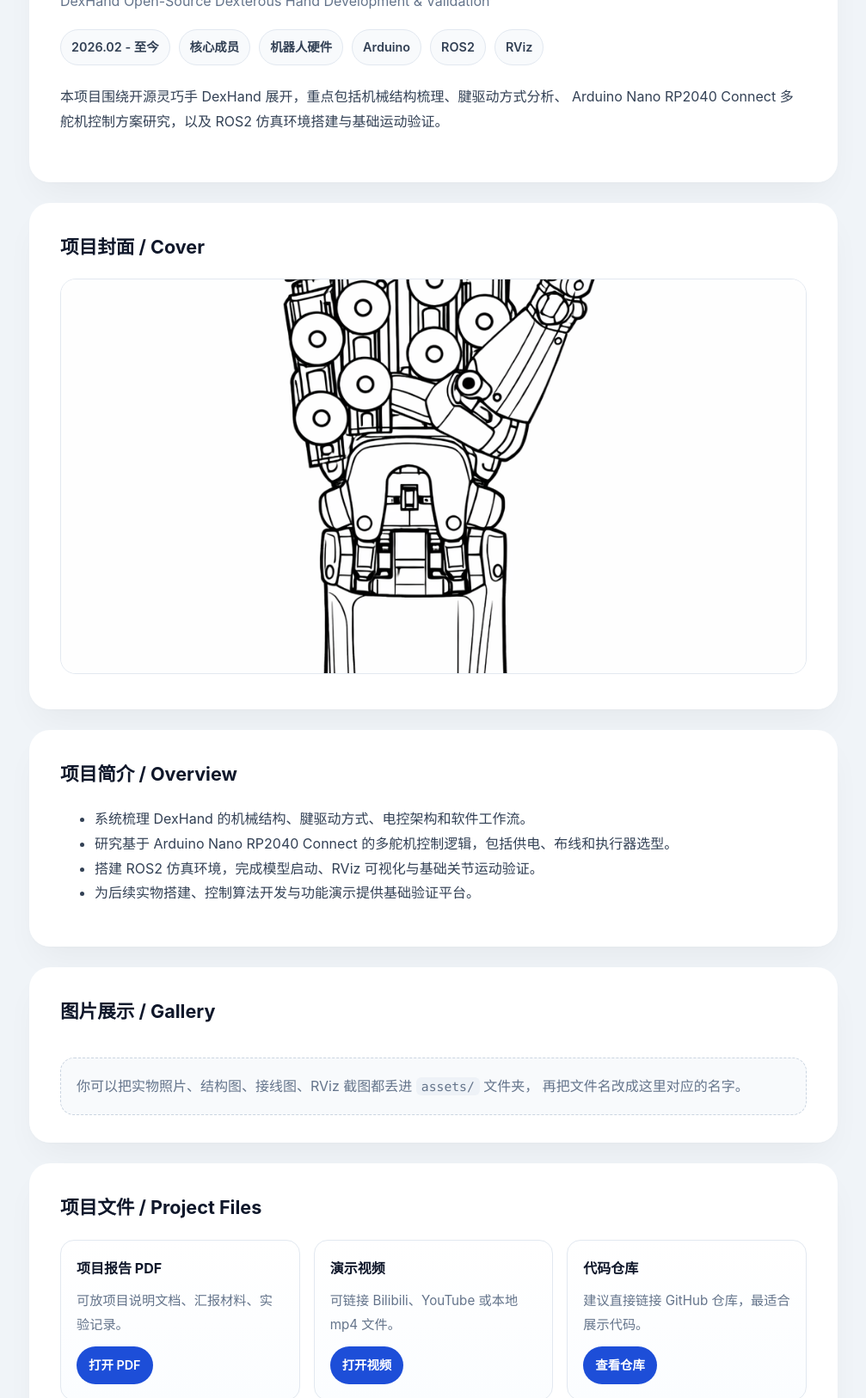
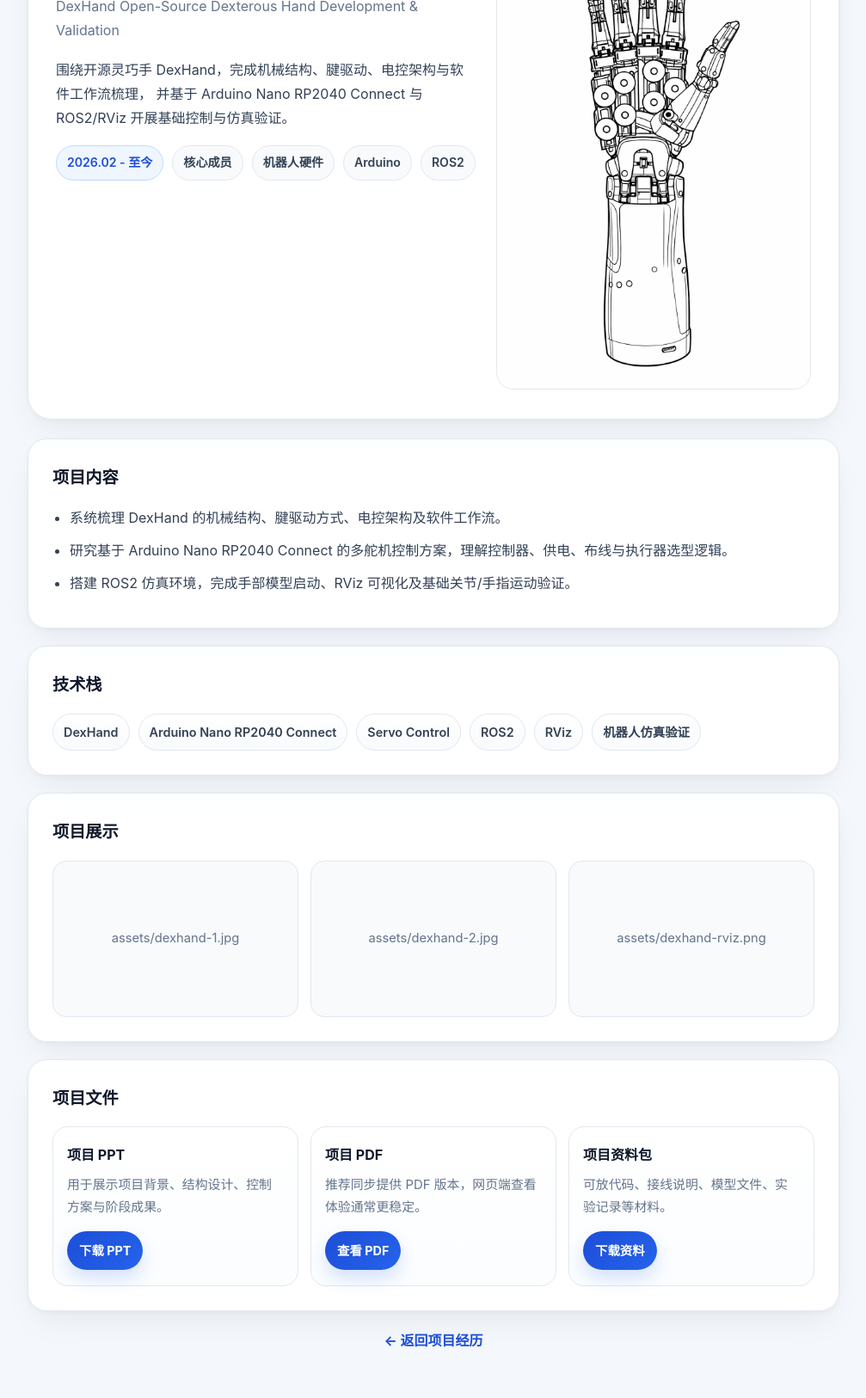
Before and after one commit to liuguangtian/liuguangtian.github.io, a plain HTML site: page dexhand.html in a window 1280 px wide. Shown: the part 213-1839 px from the top of the page at 86% size, without its empty margins (136-1143 px from the left). Drawn offline with Linux system fonts and the light colour scheme.

Commit message:
Update dexhand.html

```diff
--- a/dexhand.html
+++ b/dexhand.html
@@ -5,58 +5,128 @@
     <meta name="viewport" content="width=device-width, initial-scale=1.0">
     <title>DexHand 项目详情 | 刘广天</title>
     <style>
-        body {
-            font-family: 'Inter', -apple-system, BlinkMacSystemFont, "Segoe UI", Roboto, Arial, sans-serif;
-            margin: 0;
-            background: #f0f4f8;
-            color: #334155;
-            line-height: 1.8;
+        :root {
+            --bg: #f4f7fb;
+            --card: rgba(255, 255, 255, 0.96);
+            --text: #334155;
+            --title: #0f172a;
+            --muted: #64748b;
+            --line: #e2e8f0;
+            --blue: #1d4ed8;
+            --blue-light: #eff6ff;
+            --shadow: 0 18px 40px -12px rgba(15, 23, 42, 0.08), 0 2px 6px rgba(15, 23, 42, 0.03);
+            --radius: 22px;
         }
 
-        * { box-sizing: border-box; }
+        * {
+            box-sizing: border-box;
+        }
+
+        body {
+            margin: 0;
+            font-family: 'Inter', -apple-system, BlinkMacSystemFont, "Segoe UI", Roboto, "Helvetica Neue", Arial, sans-serif;
+            background: var(--bg);
+            color: var(--text);
+            line-height: 1.75;
+            -webkit-font-smoothing: antialiased;
+        }
+
+        a {
+            text-decoration: none;
+        }
 
         .page {
             max-width: 980px;
             margin: 0 auto;
-            padding: 40px 20px 80px;
+            padding: 36px 18px 72px;
         }
 
-        .top-nav {
-            margin-bottom: 24px;
+        .topbar {
+            display: flex;
+            align-items: center;
+            justify-content: space-between;
+            gap: 12px;
+            margin-bottom: 20px;
         }
 
         .back-link {
-            display: inline-block;
-            text-decoration: none;
-            color: #1d4ed8;
+            color: var(--blue);
             font-weight: 700;
+            font-size: 0.96rem;
+        }
+
+        .home-link {
+            color: var(--muted);
+            font-size: 0.92rem;
+            font-weight: 600;
         }
 
         .hero {
-            background: rgba(255,255,255,0.98);
-            border-radius: 24px;
-            padding: 40px 36px;
-            box-shadow: 0 20px 40px -10px rgba(0,0,0,0.05), 0 1px 3px rgba(0,0,0,0.02);
-            margin-bottom: 24px;
+            background: var(--card);
+            border: 1px solid var(--line);
+            border-radius: 28px;
+            padding: 34px 32px;
+            box-shadow: var(--shadow);
+            margin-bottom: 22px;
+        }
+
+        .hero-grid {
+            display: grid;
+            grid-template-columns: 1.2fr 0.9fr;
+            gap: 24px;
+            align-items: start;
         }
 
         .hero h1 {
-            margin: 0 0 10px;
+            margin: 0 0 8px;
+            color: var(--title);
             font-size: 2rem;
-            color: #0f172a;
+            line-height: 1.25;
+            font-weight: 800;
         }
 
         .subtitle {
+            color: var(--muted);
             font-size: 1rem;
-            color: #64748b;
             margin-bottom: 18px;
         }
 
-        .badge-row {
+        .summary {
+            margin: 0;
+            color: var(--text);
+            font-size: 1rem;
+        }
+
+        .cover-box {
+            border: 1px solid var(--line);
+            border-radius: 20px;
+            overflow: hidden;
+            background: #f8fafc;
+            min-height: 250px;
+            display: flex;
+            align-items: center;
+            justify-content: center;
+        }
+
+        .cover-box img {
+            width: 100%;
+            height: 100%;
+            object-fit: cover;
+            display: block;
+        }
+
+        .cover-placeholder {
+            padding: 24px;
+            text-align: center;
+            color: var(--muted);
+            font-size: 0.95rem;
+        }
+
+        .meta-row {
             display: flex;
             flex-wrap: wrap;
             gap: 10px;
-            margin-bottom: 22px;
+            margin: 18px 0 0;
         }
 
         .badge {
@@ -64,248 +134,292 @@
             align-items: center;
             padding: 7px 12px;
             border-radius: 999px;
+            border: 1px solid var(--line);
             background: #f8fafc;
-            border: 1px solid #e2e8f0;
-            color: #334155;
-            font-size: 0.9rem;
+            color: var(--text);
+            font-size: 0.88rem;
             font-weight: 600;
         }
 
-        .section-card {
-            background: rgba(255,255,255,0.98);
-            border-radius: 24px;
-            padding: 32px 36px;
-            box-shadow: 0 20px 40px -10px rgba(0,0,0,0.05), 0 1px 3px rgba(0,0,0,0.02);
-            margin-bottom: 24px;
+        .badge.highlight {
+            color: var(--blue);
+            background: var(--blue-light);
+            border-color: #bfdbfe;
         }
 
-        .section-card h2 {
-            margin-top: 0;
-            color: #0f172a;
-            font-size: 1.35rem;
+        .section {
+            background: var(--card);
+            border: 1px solid var(--line);
+            border-radius: var(--radius);
+            padding: 28px 28px;
+            box-shadow: var(--shadow);
+            margin-bottom: 20px;
+        }
+
+        .section h2 {
+            margin: 0 0 16px;
+            color: var(--title);
+            font-size: 1.2rem;
+            font-weight: 800;
+        }
+
+        .section p {
+            margin: 0 0 12px;
+            color: var(--text);
+        }
+
+        .section ul {
+            margin: 0;
+            padding-left: 20px;
+            color: var(--text);
+        }
+
+        .section li {
+            margin-bottom: 10px;
+        }
+
+        .tech-list {
+            display: flex;
+            flex-wrap: wrap;
+            gap: 10px;
+        }
+
+        .tech {
+            padding: 8px 12px;
+            border-radius: 999px;
+            background: linear-gradient(180deg, #ffffff 0%, #f8fafc 100%);
+            border: 1px solid var(--line);
+            font-size: 0.9rem;
+            font-weight: 600;
+            color: var(--text);
+        }
+
+        .gallery {
+            display: grid;
+            grid-template-columns: repeat(3, minmax(0, 1fr));
+            gap: 14px;
+        }
+
+        .gallery-item {
+            border: 1px solid var(--line);
+            border-radius: 16px;
+            overflow: hidden;
+            background: #f8fafc;
+            min-height: 180px;
+        }
+
+        .gallery-item img {
+            width: 100%;
+            height: 180px;
+            object-fit: cover;
+            display: block;
+        }
+
+        .gallery-placeholder {
+            height: 180px;
+            display: flex;
+            align-items: center;
+            justify-content: center;
+            color: var(--muted);
+            font-size: 0.92rem;
+            text-align: center;
+            padding: 14px;
         }
 
         .file-grid {
             display: grid;
-            grid-template-columns: repeat(auto-fit, minmax(240px, 1fr));
-            gap: 16px;
+            grid-template-columns: repeat(3, minmax(0, 1fr));
+            gap: 14px;
         }
 
         .file-card {
-            border: 1px solid #e2e8f0;
-            border-radius: 16px;
-            padding: 18px;
+            border: 1px solid var(--line);
+            border-radius: 18px;
+            padding: 18px 16px;
             background: linear-gradient(180deg, #ffffff 0%, #fbfdff 100%);
         }
 
         .file-card h3 {
-            margin-top: 0;
-            margin-bottom: 10px;
+            margin: 0 0 8px;
             font-size: 1rem;
-            color: #0f172a;
+            color: var(--title);
         }
 
         .file-card p {
-            margin: 0 0 12px;
-            color: #64748b;
-            font-size: 0.95rem;
+            margin: 0 0 14px;
+            color: var(--muted);
+            font-size: 0.93rem;
+            min-height: 48px;
         }
 
-        .file-link {
-            display: inline-block;
-            text-decoration: none;
+        .btn {
+            display: inline-flex;
+            align-items: center;
+            justify-content: center;
+            padding: 10px 14px;
+            border-radius: 999px;
+            background: linear-gradient(135deg, #1d4ed8, #2563eb);
             color: #fff;
-            background: #1d4ed8;
-            padding: 9px 14px;
-            border-radius: 999px;
-            font-weight: 600;
+            font-weight: 700;
             font-size: 0.9rem;
+            box-shadow: 0 10px 20px rgba(37, 99, 235, 0.18);
+            transition: transform 0.2s ease, box-shadow 0.2s ease;
         }
 
-        .preview-box {
-            border: 1px dashed #cbd5e1;
-            border-radius: 16px;
-            padding: 18px;
-            background: #f8fafc;
-            color: #64748b;
+        .btn:hover {
+            transform: translateY(-1px);
+            box-shadow: 0 14px 24px rgba(37, 99, 235, 0.22);
         }
 
-        .cover-image {
-            width: 100%;
-            max-height: 460px;
-            object-fit: cover;
-            border-radius: 18px;
-            border: 1px solid #e2e8f0;
+        .footer-nav {
+            text-align: center;
+            margin-top: 8px;
         }
 
-        .gallery {
-            display: grid;
-            grid-template-columns: repeat(auto-fit, minmax(240px, 1fr));
-            gap: 16px;
+        .footer-nav a {
+            color: var(--blue);
+            font-weight: 700;
         }
 
-        .gallery img {
-            width: 100%;
-            height: 220px;
-            object-fit: cover;
-            border-radius: 16px;
-            border: 1px solid #e2e8f0;
-            background: #f8fafc;
+        @media (max-width: 860px) {
+            .hero-grid {
+                grid-template-columns: 1fr;
             }
 
-        .note {
-            background: #eff6ff;
-            border: 1px solid #bfdbfe;
-            color: #1e3a8a;
-            border-radius: 16px;
-            padding: 16px 18px;
+            .gallery,
+            .file-grid {
+                grid-template-columns: 1fr;
+            }
         }
 
-        code {
-            background: #eef2f7;
-            padding: 2px 6px;
-            border-radius: 6px;
-            font-family: Consolas, monospace;
-            font-size: 0.92em;
+        @media (max-width: 640px) {
+            .page {
+                padding: 20px 14px 52px;
             }
 
-        @media (max-width: 768px) {
-            .hero, .section-card {
-                padding: 24px 20px;
+            .hero,
+            .section {
+                padding: 22px 18px;
                 border-radius: 18px;
             }
 
             .hero h1 {
                 font-size: 1.55rem;
             }
+
+            .topbar {
+                flex-direction: column;
+                align-items: flex-start;
+            }
         }
     </style>
 </head>
 <body>
     <div class="page">
-        <div class="top-nav">
-            <a href="index.html#projects" class="back-link">← 返回主页 / Back to Home</a>
+        <div class="topbar">
+            <a href="index.html#projects" class="back-link">← 返回项目经历</a>
+            <a href="index.html" class="home-link">返回主页</a>
         </div>
 
-        <div class="hero">
+        <section class="hero">
+            <div class="hero-grid">
+                <div>
                     <h1>DexHand 开源灵巧手项目开发与验证</h1>
-            <div class="subtitle">
-                DexHand Open-Source Dexterous Hand Development & Validation
-            </div>
+                    <div class="subtitle">DexHand Open-Source Dexterous Hand Development & Validation</div>
+                    <p class="summary">
+                        围绕开源灵巧手 DexHand，完成机械结构、腱驱动、电控架构与软件工作流梳理，
+                        并基于 Arduino Nano RP2040 Connect 与 ROS2/RViz 开展基础控制与仿真验证。
+                    </p>
 
-            <div class="badge-row">
-                <span class="badge">2026.02 - 至今</span>
+                    <div class="meta-row">
+                        <span class="badge highlight">2026.02 - 至今</span>
                         <span class="badge">核心成员</span>
                         <span class="badge">机器人硬件</span>
                         <span class="badge">Arduino</span>
                         <span class="badge">ROS2</span>
-                <span class="badge">RViz</span>
-            </div>
-
-            <p>
-                本项目围绕开源灵巧手 DexHand 展开，重点包括机械结构梳理、腱驱动方式分析、
-                Arduino Nano RP2040 Connect 多舵机控制方案研究，以及 ROS2 仿真环境搭建与基础运动验证。
-            </p>
-        </div>
-
-        <div class="section-card">
-            <h2>项目封面 / Cover</h2>
-            <img src="assets/dexhand-cover.jpg" alt="DexHand Cover" class="cover-image"
-                 onerror="this.style.display='none'; this.nextElementSibling.style.display='block';">
-            <div class="preview-box" style="display:none;">
-                这里可以放项目封面图。<br>
-                建议把图片放到 <code>assets/</code> 文件夹中，例如：<code>assets/dexhand-cover.jpg</code>
                     </div>
                 </div>
 
-        <div class="section-card">
-            <h2>项目简介 / Overview</h2>
+                <div class="cover-box">
+                    <img src="assets/dexhand-cover.jpg" alt="DexHand 封面图"
+                         onerror="this.style.display='none'; this.nextElementSibling.style.display='flex';">
+                    <div class="cover-placeholder" style="display:none;">
+                        项目封面图<br>
+                        建议文件路径：assets/dexhand-cover.jpg
+                    </div>
+                </div>
+            </div>
+        </section>
+
+        <section class="section">
+            <h2>项目内容</h2>
             <ul>
-                <li>系统梳理 DexHand 的机械结构、腱驱动方式、电控架构和软件工作流。</li>
-                <li>研究基于 Arduino Nano RP2040 Connect 的多舵机控制逻辑，包括供电、布线和执行器选型。</li>
-                <li>搭建 ROS2 仿真环境，完成模型启动、RViz 可视化与基础关节运动验证。</li>
-                <li>为后续实物搭建、控制算法开发与功能演示提供基础验证平台。</li>
+                <li>系统梳理 DexHand 的机械结构、腱驱动方式、电控架构及软件工作流。</li>
+                <li>研究基于 Arduino Nano RP2040 Connect 的多舵机控制方案，理解控制器、供电、布线与执行器选型逻辑。</li>
+                <li>搭建 ROS2 仿真环境，完成手部模型启动、RViz 可视化及基础关节/手指运动验证。</li>
             </ul>
+        </section>
+
+        <section class="section">
+            <h2>技术栈</h2>
+            <div class="tech-list">
+                <span class="tech">DexHand</span>
+                <span class="tech">Arduino Nano RP2040 Connect</span>
+                <span class="tech">Servo Control</span>
+                <span class="tech">ROS2</span>
+                <span class="tech">RViz</span>
+                <span class="tech">机器人仿真验证</span>
+            </div>
+        </section>
+
+        <section class="section">
+            <h2>项目展示</h2>
+            <div class="gallery">
+                <div class="gallery-item">
+                    <img src="assets/dexhand-1.jpg" alt="DexHand 展示图1"
+                         onerror="this.style.display='none'; this.nextElementSibling.style.display='flex';">
+                    <div class="gallery-placeholder" style="display:none;">assets/dexhand-1.jpg</div>
                 </div>
 
-        <div class="section-card">
-            <h2>图片展示 / Gallery</h2>
-            <div class="gallery">
-                <img src="assets/dexhand-1.jpg" alt="DexHand Image 1" onerror="this.style.display='none';">
-                <img src="assets/dexhand-2.jpg" alt="DexHand Image 2" onerror="this.style.display='none';">
-                <img src="assets/dexhand-rviz.png" alt="DexHand RViz" onerror="this.style.display='none';">
+                <div class="gallery-item">
+                    <img src="assets/dexhand-2.jpg" alt="DexHand 展示图2"
+                         onerror="this.style.display='none'; this.nextElementSibling.style.display='flex';">
+                    <div class="gallery-placeholder" style="display:none;">assets/dexhand-2.jpg</div>
                 </div>
-            <div class="preview-box" style="margin-top: 16px;">
-                你可以把实物照片、结构图、接线图、RViz 截图都丢进 <code>assets/</code> 文件夹，
-                再把文件名改成这里对应的名字。
+
+                <div class="gallery-item">
+                    <img src="assets/dexhand-rviz.png" alt="DexHand RViz 图"
+                         onerror="this.style.display='none'; this.nextElementSibling.style.display='flex';">
+                    <div class="gallery-placeholder" style="display:none;">assets/dexhand-rviz.png</div>
                 </div>
             </div>
+        </section>
 
-        <div class="section-card">
-            <h2>项目文件 / Project Files</h2>
+        <section class="section">
+            <h2>项目文件</h2>
             <div class="file-grid">
                 <div class="file-card">
-                    <h3>项目报告 PDF</h3>
-                    <p>可放项目说明文档、汇报材料、实验记录。</p>
-                    <a class="file-link" href="files/dexhand-report.pdf" target="_blank">打开 PDF</a>
+                    <h3>项目 PPT</h3>
+                    <p>用于展示项目背景、结构设计、控制方案与阶段成果。</p>
+                    <a class="btn" href="files/dexhand-slides.pptx" target="_blank">下载 PPT</a>
                 </div>
 
                 <div class="file-card">
-                    <h3>演示视频</h3>
-                    <p>可链接 Bilibili、YouTube 或本地 mp4 文件。</p>
-                    <a class="file-link" href="files/dexhand-demo.mp4" target="_blank">打开视频</a>
+                    <h3>项目 PDF</h3>
+                    <p>推荐同步提供 PDF 版本，网页端查看体验通常更稳定。</p>
+                    <a class="btn" href="files/dexhand-slides.pdf" target="_blank">查看 PDF</a>
                 </div>
 
                 <div class="file-card">
-                    <h3>代码仓库</h3>
-                    <p>建议直接链接 GitHub 仓库，最适合展示代码。</p>
-                    <a class="file-link" href="https://github.com/yourname/dexhand-project" target="_blank">查看仓库</a>
-                </div>
-
-                <div class="file-card">
-                    <h3>项目压缩包</h3>
-                    <p>可放控制代码、模型文件、电路图、说明书等。</p>
-                    <a class="file-link" href="files/dexhand-package.zip" target="_blank">下载文件</a>
+                    <h3>项目资料包</h3>
+                    <p>可放代码、接线说明、模型文件、实验记录等材料。</p>
+                    <a class="btn" href="files/dexhand-package.zip" target="_blank">下载资料</a>
                 </div>
             </div>
-        </div>
+        </section>
 
-        <div class="section-card">
-            <h2>开发内容 / What I Worked On</h2>
-            <ul>
-                <li><strong>机械结构理解：</strong>分析手指、手掌、手腕与前臂的组成关系。</li>
-                <li><strong>驱动方式研究：</strong>理解 tendon-driven 腱驱动结构与多自由度协调方式。</li>
-                <li><strong>控制硬件学习：</strong>基于 Arduino Nano RP2040 Connect 研究多舵机控制流程。</li>
-                <li><strong>仿真环境搭建：</strong>完成 ROS2 环境部署、模型启动与 RViz 可视化验证。</li>
-            </ul>
-        </div>
-
-        <div class="section-card">
-            <h2>你说的“上传项目文件”怎么做</h2>
-            <div class="note">
-                GitHub Pages 是静态网站，不能像后台系统那样直接把网页上选中的文件永久保存到服务器。<br><br>
-                正确做法是：先把文件上传到你的 GitHub 仓库里的 <code>files/</code> 或 <code>assets/</code> 文件夹，
-                然后这个详情页再通过链接或图片路径去展示它们。<br><br>
-                也就是说，这个页面可以<strong>展示你上传过的文件</strong>，但不能自己充当“在线上传后台”。
-            </div>
-        </div>
-
-        <div class="section-card">
-            <h2>推荐的仓库结构</h2>
-            <div class="preview-box">
-                /<br>
-                ├─ index.html<br>
-                ├─ dexhand.html<br>
-                ├─ assets/<br>
-                │&nbsp;&nbsp;├─ dexhand-cover.jpg<br>
-                │&nbsp;&nbsp;├─ dexhand-1.jpg<br>
-                │&nbsp;&nbsp;├─ dexhand-2.jpg<br>
-                │&nbsp;&nbsp;└─ dexhand-rviz.png<br>
-                ├─ files/<br>
-                │&nbsp;&nbsp;├─ dexhand-report.pdf<br>
-                │&nbsp;&nbsp;├─ dexhand-demo.mp4<br>
-                │&nbsp;&nbsp;└─ dexhand-package.zip
-            </div>
+        <div class="footer-nav">
+            <a href="index.html#projects">← 返回项目经历</a>
         </div>
     </div>
 </body>
```
Lines whose indentation alone changed are shown as unchanged.
